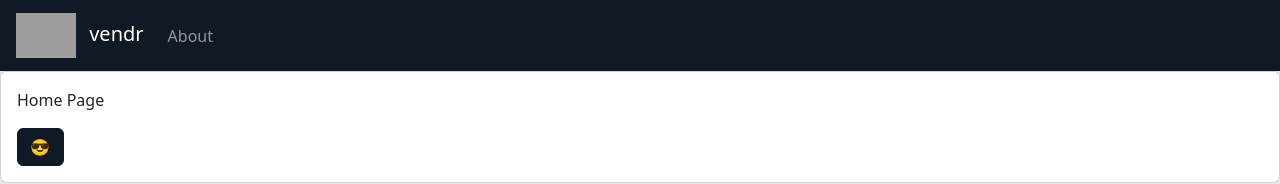
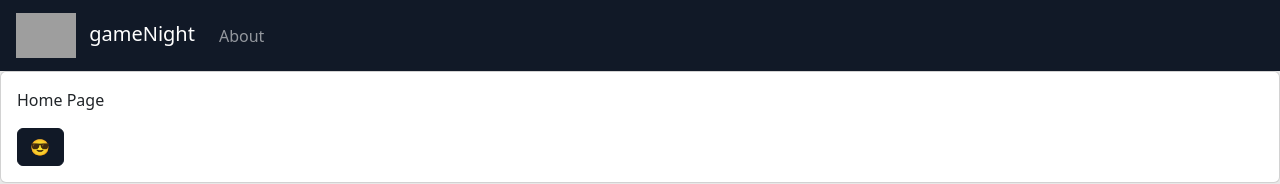
Before and after one commit to MarcS2/gameNight, a website with bundled scripts: page index.html in a window 1280 px wide. Shown: the top 184 px of the page. Built offline with nearby package versions, Linux system fonts and the light colour scheme; grey boxes are pictures that could not be loaded; a script that the page names is missing.

Commit message:
game night

```diff
--- a/index.html
+++ b/index.html
@@ -12,7 +12,7 @@
     crossorigin="anonymous" referrerpolicy="no-referrer" />
   <link rel="stylesheet" href="assets/style/main.css">
   <link rel="stylesheet" href="assets/style/style.css">
-  <title>vendr</title>
+  <title>gameNight</title>
 </head>
 
 <body>
@@ -22,7 +22,7 @@
       <a class="navbar-brand ms-3" href="#">
         <img src="https://codeworks.blob.core.windows.net/public/assets/img/cw-mark.png" height="45" alt=""
           loading="lazy">
-        <span class="ms-2">vendr</span>
+        <span class="ms-2">gameNight</span>
       </a>
       <button class="navbar-toggler" type="button" data-toggle="collapse" data-target="#navbarNavAltMarkup"
         aria-controls="navbarNavAltMarkup" aria-expanded="false" aria-label="Toggle navigation">
```
